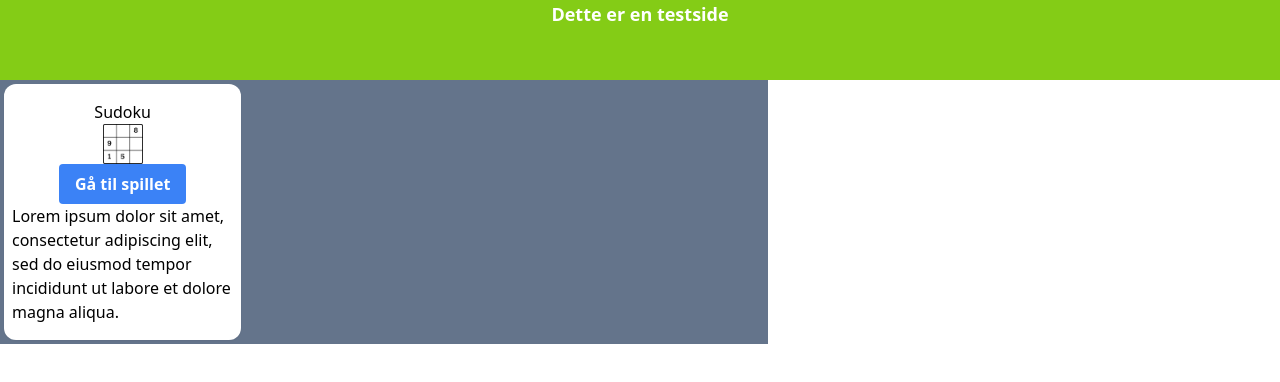
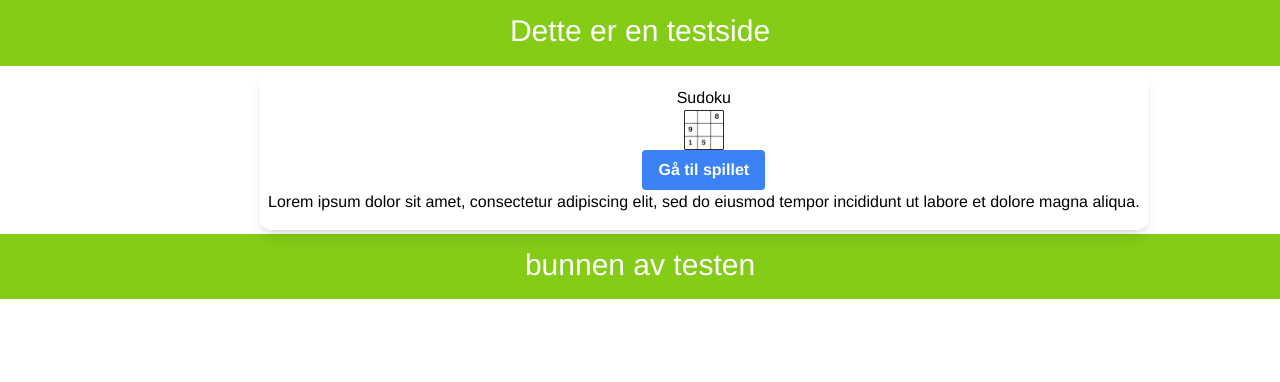
Before and after one commit to martinschib/games, a website: page index.html in a window 1280 px wide. Drawn offline with Linux system fonts and the light colour scheme.

Commit message:
test: test the bounding box of the article integration

```diff
--- a/index.html
+++ b/index.html
@@ -11,14 +11,20 @@
   </head>
 
   <body>
-    <div name="header" class="bg-lime-500">
-      <h1 class="text-white font-bold text-lg text-center h-20">
+    <div name="header" class="bg-lime-500 p-2">
+      <h1 class="font-medium leading-tight text-3xl mt-1 mb-2 text-white text-center">
         Dette er en testside
       </h1>
     </div>
-
-      <div name="grid" class="max-w-screen-md grid grid-cols-3 gap-4 bg-slate-500">
-        <div name="sudoku" class="py-4 flex flex-col shadow-sm bg-white rounded-xl m-1 p-2">
+    <div class="flex place-content-center ">
+      <div
+        name="grid"
+        class="max-w-screen-md grid grid-cols-2 sm:grid-flow-col sm:auto-cols-max gap-4 "
+      >
+        <div
+          name="sudoku"
+          class="py-4 flex flex-col shadow-lg bg-white rounded-xl m-1 p-2"
+        >
           <h5 class="card-title text-center">Sudoku</h5>
           <img
             src="./public/images/Sudoku Publico3.png"
@@ -36,8 +42,14 @@
             Lorem ipsum dolor sit amet, consectetur adipiscing elit, sed do
             eiusmod tempor incididunt ut labore et dolore magna aliqua.
           </p>
+        </div>
 
-      </div>
+    </div>
+    </div>
+    <div name="header" class="bg-lime-500 p-2">
+      <h1 class="font-medium leading-tight text-3xl mt-1 mb-2 text-white text-center">
+        bunnen av testen
+      </h1>
     </div>
     <script src="./public/out.js"></script>
   </body>
--- a/tailwind.config.js
+++ b/tailwind.config.js
@@ -2,6 +2,9 @@
 module.exports = {
   content: ["./src/**/*.{html,js}", "./index.html"],
   theme: {
+    fontFamily: {
+      'sans': 'Helvetica, Arial, sans-serif',
+    },
     extend: {},
   },
   plugins: [],
```
Also changed, not shown: public/out.css.
